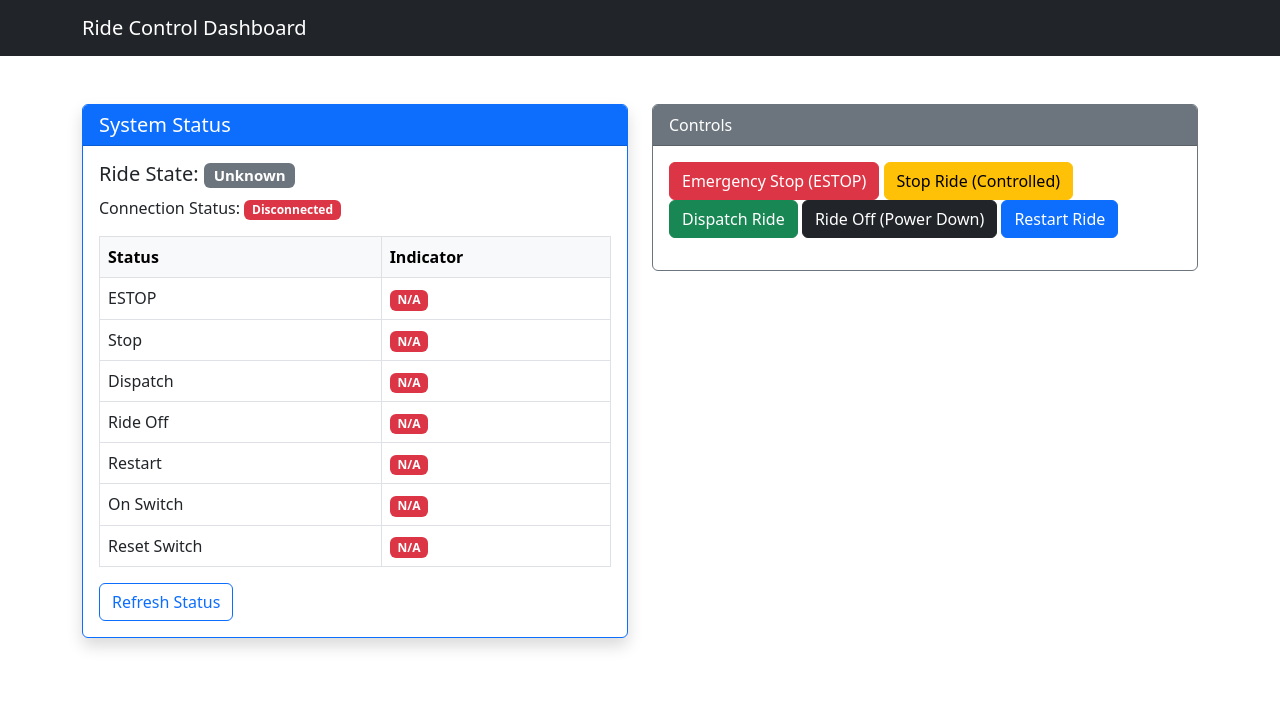
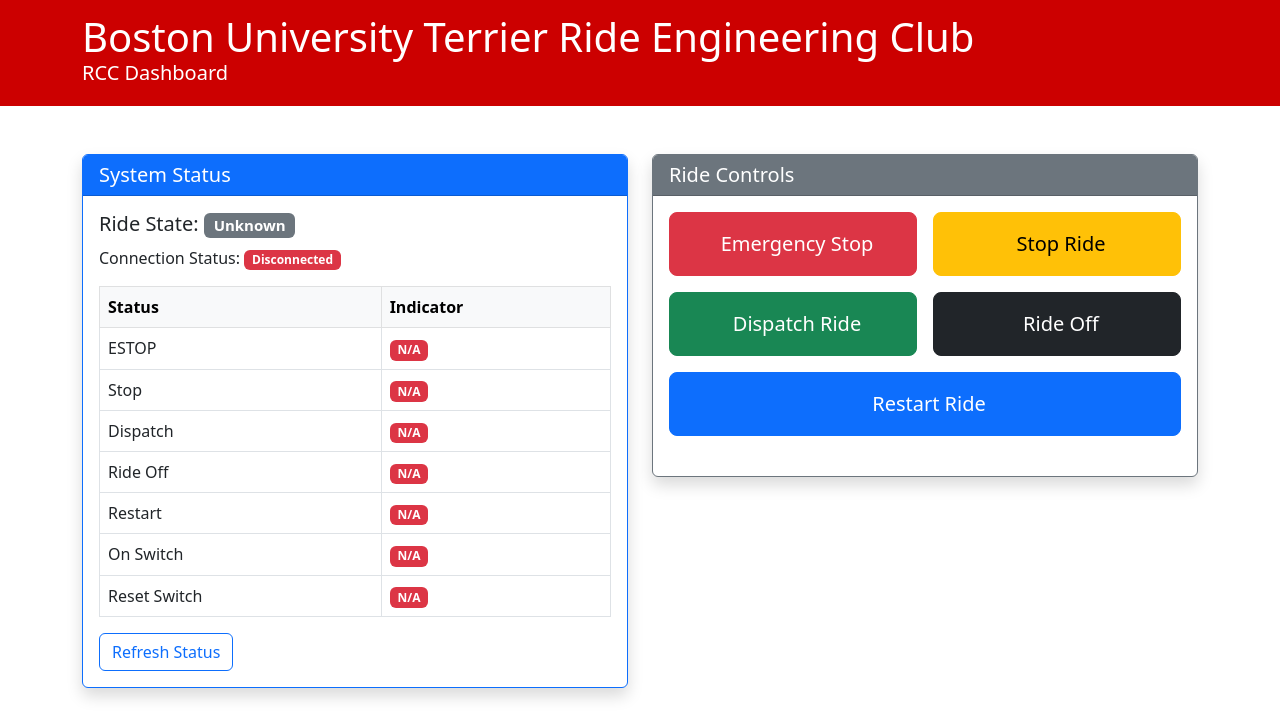
Before and after one commit to Terrier-Ride-Engineering-Club/Ride-Control-Computer, a Python web app: template web/backend/templates/main.html in a window 1280 px wide. Shown: the top 717 px of the page. Run offline with Jinja, Linux system fonts and the light colour scheme; the template is opened without the code that fills it, so the values that code supplies are empty.

Commit message:
Style changes

```diff
--- a/web/backend/templates/main.html
+++ b/web/backend/templates/main.html
@@ -3,15 +3,23 @@
 <head>
   <meta charset="UTF-8" />
   <meta name="viewport" content="width=device-width, initial-scale=1" />
-  <title>Ride Control Dashboard</title>
+  <title>Terrier Ride Engineering Club</title>
   <!-- Bootstrap CSS -->
   <link href="https://cdn.jsdelivr.net/npm/bootstrap@5.3.0/dist/css/bootstrap.min.css" rel="stylesheet" />
+  <style>
+    .custom-navbar {
+      background-color: #CC0000 !important; /* BU Red */
+    }
+  </style>
 </head>
 <body>
   <!-- Navigation Bar -->
-  <nav class="navbar navbar-expand-lg navbar-dark bg-dark">
+  <nav class="navbar navbar-expand-lg navbar-dark custom-navbar">
     <div class="container">
-      <a class="navbar-brand" href="#">Ride Control Dashboard</a>
+      <a class="navbar-brand text-white" href="#">
+        <h1 class="h1 mb-0">Boston University Terrier Ride Engineering Club</h1>
+        <h2 class="h5">RCC Dashboard</h2>
+      </a>
     </div>
   </nav>
 
@@ -78,27 +86,39 @@
       </div>
         <!-- Control Card -->
         <div class="col-md-6 mb-4">
-          <div class="card border-secondary">
+          <div class="card border-secondary shadow">
             <div class="card-header bg-secondary text-white">
-              Controls
+              <h5 class="mb-0">Ride Controls</h5>
             </div>
-            <div class="card-body">
-              <button id="triggerEstop" type="button" class="btn btn-danger">
-                Emergency Stop (ESTOP)
-              </button>
-              <button id="stopRide" type="button" class="btn btn-warning">
-                Stop Ride (Controlled)
-              </button>
-              <button id="dispatchRide" type="button" class="btn btn-success">
-                Dispatch Ride
-              </button>
-              <button id="rideOff" type="button" class="btn btn-dark">
-                Ride Off (Power Down)
-              </button>
-              <button id="restartRide" type="button" class="btn btn-primary">
-                Restart Ride
-              </button>
-              <div id="controlMessage" class="mt-3"></div>
+            <div class="card-body text-center">
+              <div class="row g-3">
+                <div class="col-6">
+                  <button id="triggerEstop" type="button" class="btn btn-danger btn-lg w-100 py-3">
+                    <i class="fas fa-exclamation-triangle me-2"></i> Emergency Stop
+                  </button>
+                </div>
+                <div class="col-6">
+                  <button id="stopRide" type="button" class="btn btn-warning btn-lg w-100 py-3">
+                    <i class="fas fa-hand-paper me-2"></i> Stop Ride
+                  </button>
+                </div>
+                <div class="col-6">
+                  <button id="dispatchRide" type="button" class="btn btn-success btn-lg w-100 py-3">
+                    <i class="fas fa-flag-checkered me-2"></i> Dispatch Ride
+                  </button>
+                </div>
+                <div class="col-6">
+                  <button id="rideOff" type="button" class="btn btn-dark btn-lg w-100 py-3">
+                    <i class="fas fa-power-off me-2"></i> Ride Off
+                  </button>
+                </div>
+                <div class="col-12">
+                  <button id="restartRide" type="button" class="btn btn-primary btn-lg w-100 py-3">
+                    <i class="fas fa-sync me-2"></i> Restart Ride
+                  </button>
+                </div>
+              </div>
+              <div id="controlMessage" class="mt-4"></div>
             </div>
           </div>
         </div>
@@ -111,16 +131,27 @@
     const apiBase = "http://localhost:23843";
 
     // Function to send POST requests to the backend for ride control actions
-    async function sendRideCommand(endpoint, successMessage) {
+    async function sendRideCommand(endpoint) {
       try {
+        const successMessage = "Command Sent!"
         const response = await fetch(`${apiBase}/${endpoint}`, { method: 'POST' });
         const data = await response.json();
         const msgDiv = document.getElementById('controlMessage');
         if (response.ok) {
-          msgDiv.innerHTML = `<div class="alert alert-success" role="alert">${successMessage}</div>`;
+          msgDiv.innerHTML = `<div id="fadeMessage" class="alert alert-success">${successMessage}</div>`;
         } else {
-          msgDiv.innerHTML = `<div class="alert alert-danger" role="alert">${data.error}</div>`;
+          msgDiv.innerHTML = `<div id="fadeMessage" class="alert alert-danger">${data.error}</div>`;
         }
+
+            // Automatically fade out message after 500ms
+        setTimeout(() => {
+          const fadeMessage = document.getElementById('fadeMessage');
+          if (fadeMessage) {
+            fadeMessage.style.transition = "opacity 0.5s ease-out";
+            fadeMessage.style.opacity = "0";
+            setTimeout(() => fadeMessage.remove(), 500); // Fully remove element after fading
+          }
+        }, 500);
         updateStatus();
       } catch (error) {
         console.error(`Error executing ${endpoint}:`, error);
@@ -129,23 +160,23 @@
 
     // Button Event Listeners
     document.getElementById('triggerEstop').addEventListener('click', () => {
-      sendRideCommand("estop", "Emergency Stop activated!");
+      sendRideCommand("estop");
     });
 
     document.getElementById('stopRide').addEventListener('click', () => {
-      sendRideCommand("stop", "Ride is stopping in a controlled manner.");
+      sendRideCommand("stop");
     });
 
     document.getElementById('dispatchRide').addEventListener('click', () => {
-      sendRideCommand("dispatch", "Ride dispatched successfully!");
+      sendRideCommand("dispatch");
     });
 
     document.getElementById('rideOff').addEventListener('click', () => {
-      sendRideCommand("ride_off", "Ride power has been turned off.");
+      sendRideCommand("ride_off");
     });
 
     document.getElementById('restartRide').addEventListener('click', () => {
-      sendRideCommand("restart", "Ride restarted and ready for operation.");
+      sendRideCommand("restart");
     });
 
     // Function to update status by fetching from /status endpoint
```
Also changed, not shown: web/backend/templates/static/android-chrome-192x192.png (added), web/backend/templates/static/android-chrome-512x512.png (added), web/backend/templates/static/apple-touch-icon.png (added), web/backend/templates/static/favicon-16x16.png (added), web/backend/templates/static/favicon-32x32.png (added), web/backend/templates/static/favicon.ico (added), web/backend/templates/static/site.webmanifest (added).
